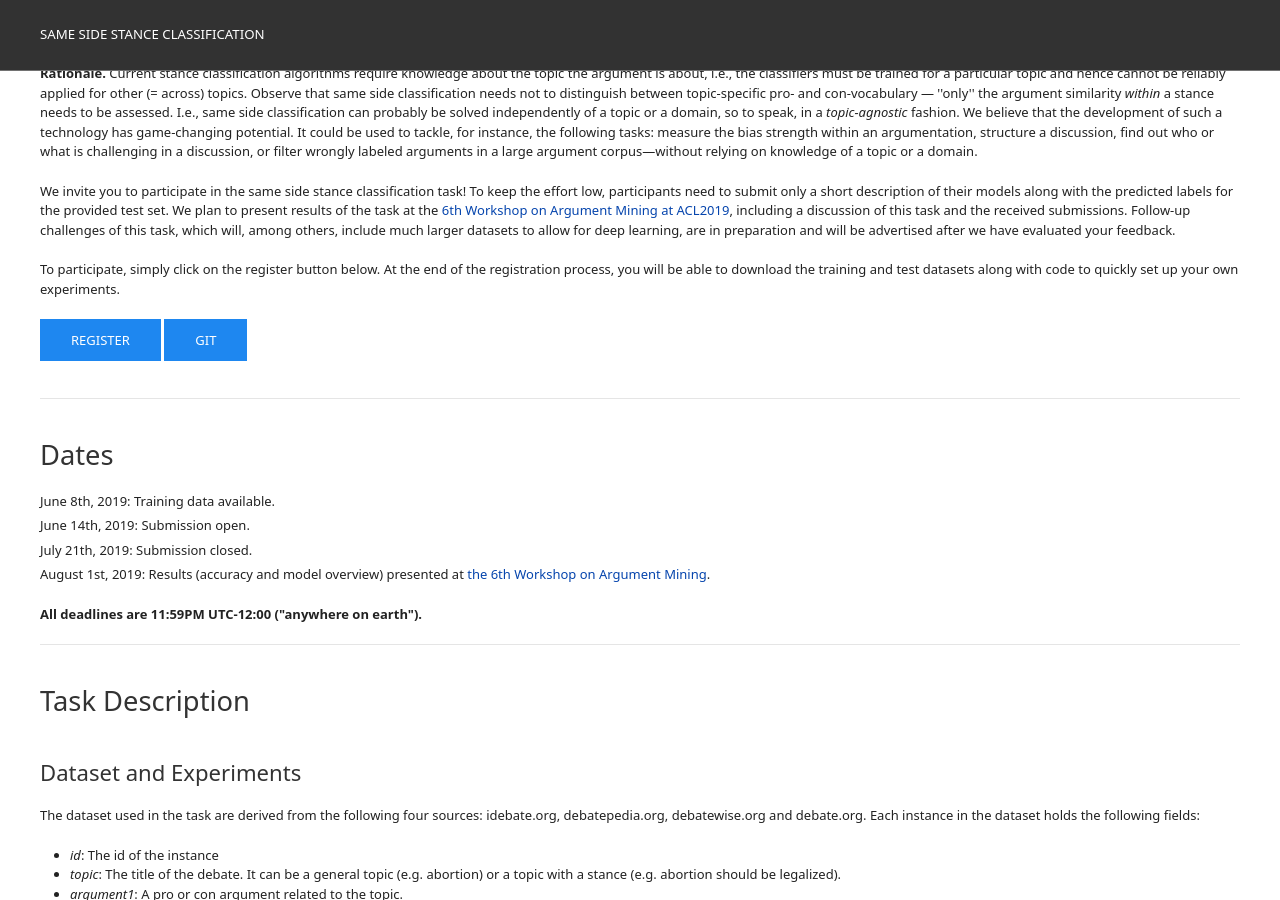
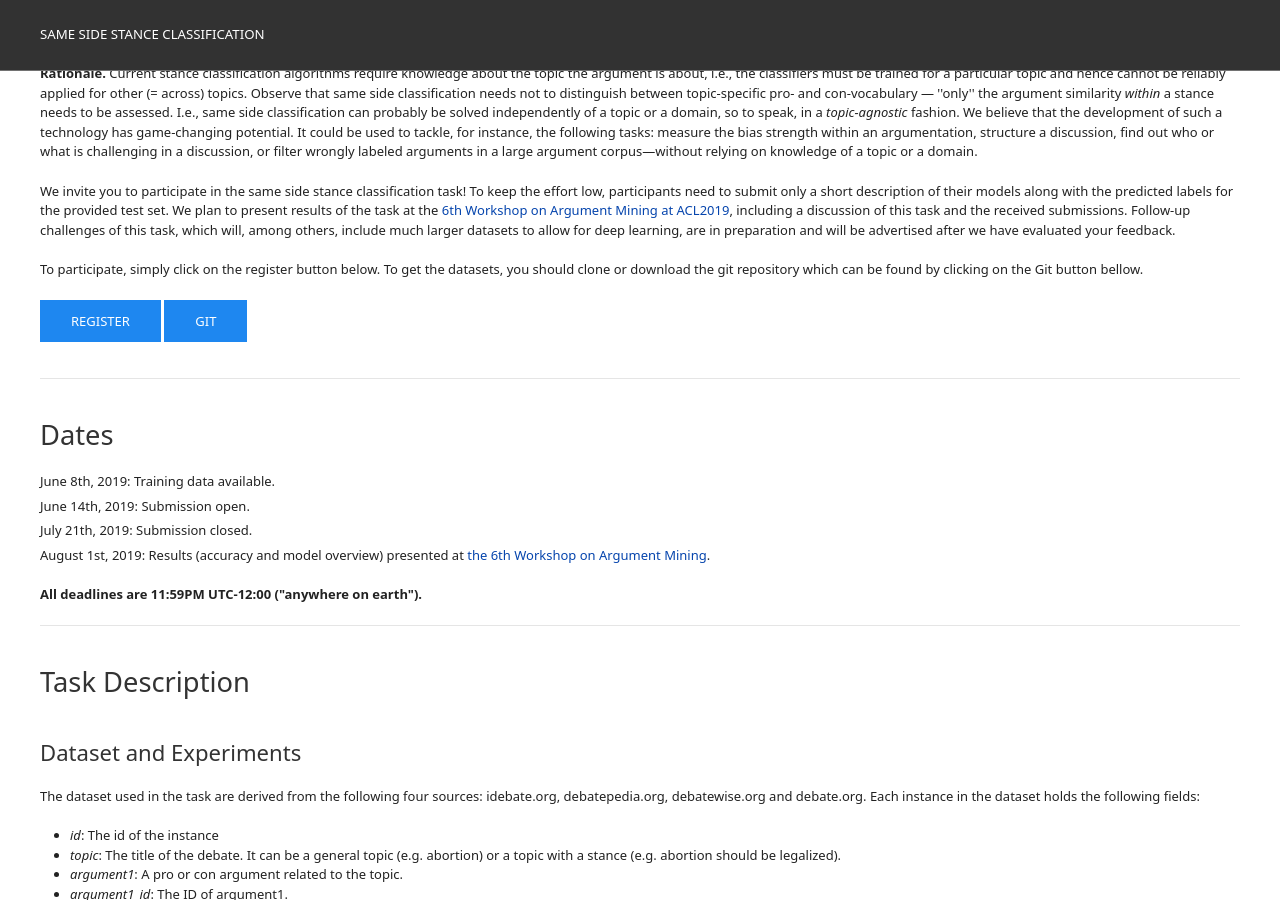
Before and after one commit to shahbazsyed/sameside-webis-de.github.io, a Jekyll site: the page built from index.html, in a window 1280 px wide and 900 px high, scrolled down 662 px. Built offline with Jekyll 4.4.1, drawn with Linux system fonts in a browser that asks for light colours.

Commit message:
fixing contact to people page and changing the downloadable datasets description

```diff
--- a/_layouts/default.html
+++ b/_layouts/default.html
@@ -229,7 +229,7 @@
         <div class="uk-container">
             <div class="uk-align-right@m uk-margin-top">
                 Copyright &copy; 2019 <a href="https://webis.de/">Webis Group</a> <span class="uk-padding-small">&bullet;</span>
-                <a href="http://weimar.webis.de/people/ajjour">Contact</a> <span class="uk-padding-small">&bullet;</span>
+                <a href="http://weimar.webis.de/people/#ajjour">Contact</a> <span class="uk-padding-small">&bullet;</span>
                 <a href="https://webis.de/impressum.html">Impressum / Privacy Policy</a>
             </div>
         </div>
--- a/index.html
+++ b/index.html
@@ -66,7 +66,7 @@
 We invite you to participate in the same side stance classification task! To keep the effort low, participants need to submit only a short description of their models along with the predicted labels for the provided test set. We plan to present results of the task at the <a href="https://argmining19.webis.de/" target="_blank">6th Workshop on Argument Mining at ACL2019</a>, including a discussion of this task and the received submissions. Follow-up challenges of this task, which will, among others, include much larger datasets to allow for deep learning, are in preparation and will be advertised after we have evaluated your feedback.
 </p>
  <p>
-To participate, simply click on the register button below. At the end of the registration process, you will be able to download the training and test datasets along with code to quickly set up your own experiments.
+To participate, simply click on the register button below. To get the datasets, you should clone or download the git repository which can be found by clicking on the Git button bellow.
 </p>
 <div id="register">
 <p style="float:left">
```
